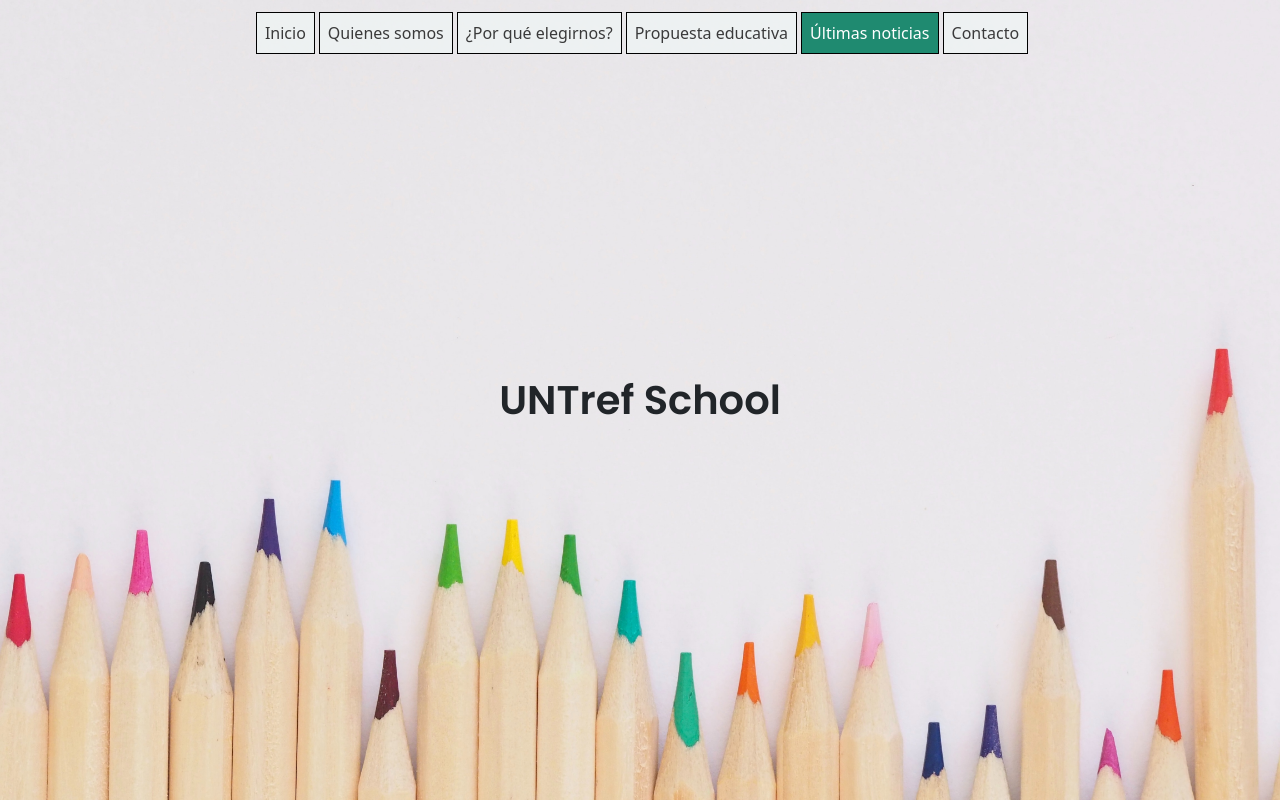
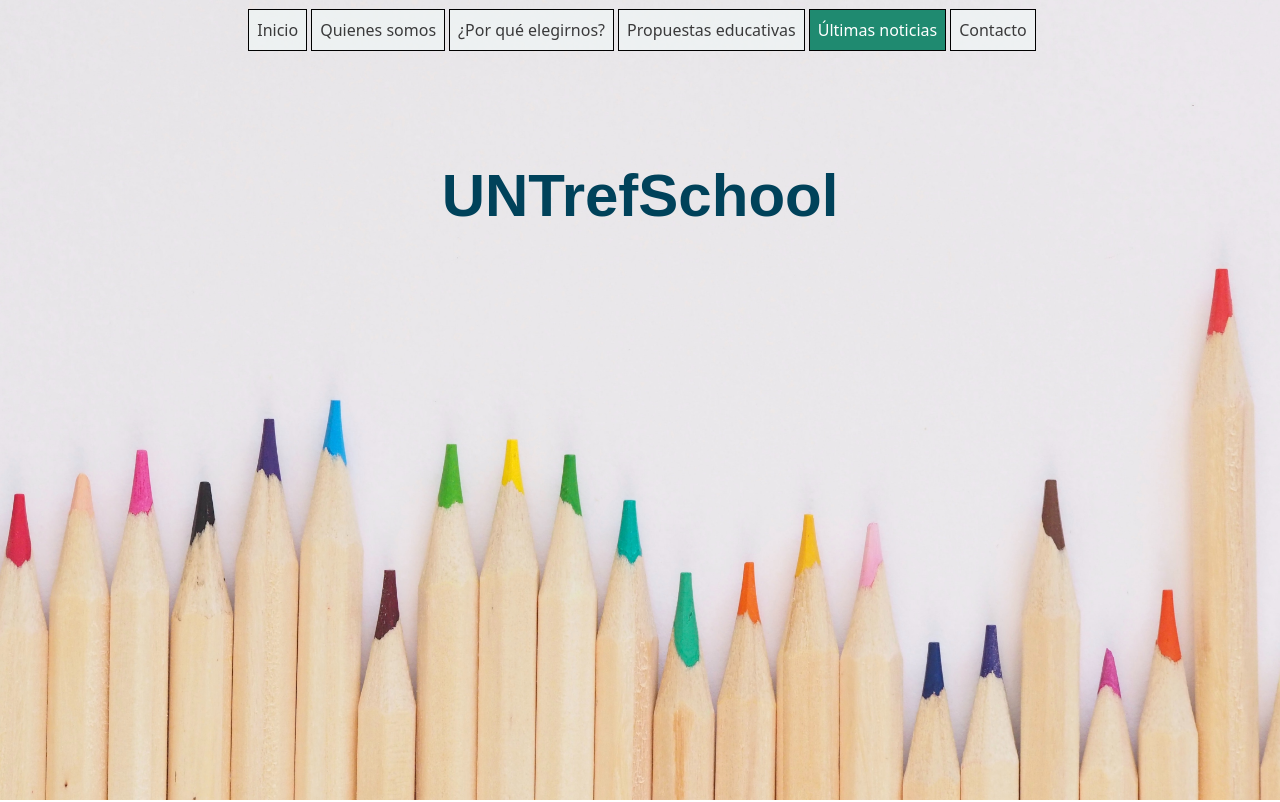
Before and after one commit to JulianPoltro/proyecto-integrador-web-untrefschool, a website: page index.html in a window 1280 px wide. Shown: the top 802 px of the page. Drawn offline with nearby package versions, Linux system fonts and the light colour scheme; a web font is replaced by a local one.

Commit message:
home absolute

```diff
--- a/index.html
+++ b/index.html
@@ -17,7 +17,7 @@
 
 <body>
     <header>
-        <nav class="navbar navbar-expand-lg fixed-top" id="barraNavegacion">
+        <nav class="navbar navbar-expand-lg" id="barraNavegacion">
             <div class="navbar_contenedor container-fluid">
                 <!--
                 <a class="navbar-brand" href="#home"><img src="./assets/img/logos-01.png" alt="logo untref"></a> -->
@@ -32,7 +32,7 @@
                         <li class="nav-item"><a class="nav-link active" href="#home">Inicio</a></li>
                         <li class="nav-item"><a class="nav-link" href="#Quienes">Quienes somos</a></li>
                         <li class="nav-item"><a class="nav-link" href="#Por_que">¿Por qué elegirnos?</a></li>
-                        <li class="nav-item"><a class="nav-link" href="#Propuesta">Propuesta educativa</a></li>
+                        <li class="nav-item"><a class="nav-link" href="#Propuesta">Propuestas educativas</a></li>
                         <li class="nav-item"><a class="nav-link" href="#Noticias">Últimas noticias</a></li>
                         <li class="nav-item"><a class="nav-link" href="./pages/contacto.html">Contacto</a></li>
                     </ul>
@@ -43,8 +43,8 @@
 
 
     <main class="main" data-bs-spy="scroll" data-bs-target="#barraNavegacion" data-bs-offset="0" tabindex="0">
-        <section id="home">
-            <h1 class="titulo">UNTref School</h1>
+        <section class="titulo" id="home">
+            <h1 >UNTrefSchool</h1>
         </section>
 
         <section class="container infoSection" id="Quienes">
@@ -91,7 +91,7 @@
 
         <section class="container" id="Propuesta">
             <div>
-                <h3>Propuesta educativa</h3>
+                <h3>Propuestas educativas</h3>
             </div>
 
             <div class="card-group">
--- a/scss/layout/_main.scss
+++ b/scss/layout/_main.scss
@@ -1,18 +1,27 @@
 .titulo{
-    display: flex;
     height: 100vh;
     width: 100%;
-    justify-content: center;
-    align-items: center;
     background-image: url(../assets/img/banner.jpg);
-    background-position: center;
+    background-position:bottom;
     background-size: cover;
-    font-family: $fuente-general;
-    font-weight: bold;
+    background-repeat: no-repeat;
+    h1{
+        position: absolute;
+        left: 50%;
+        transform: translate(-50%, 0);
+        top: 20%;
+        font-family: $fuente-titulo;
+        color: $color-blue;
+        font-weight: bold;
+        font-size: 60px;
+    }
 }
+
+
 .infoSection{
-    height: 50vh;
-    width: 100%;
+    margin-top: 3vh;
+    padding-top: 60px;
+    border: 1px solid red;
 }
 .subtitulo{
     display: flex;
--- a/scss/layout/_navbar.scss
+++ b/scss/layout/_navbar.scss
@@ -1,3 +1,10 @@
+.navbar {
+    position: fixed;
+    top: 0;
+    z-index: 9999;
+    width: 100%;
+    height: 60px
+}
 
 .navbar-nav {
     padding: .25rem .25rem;
```
Also changed, not shown: css/style.css, 1 other file.
